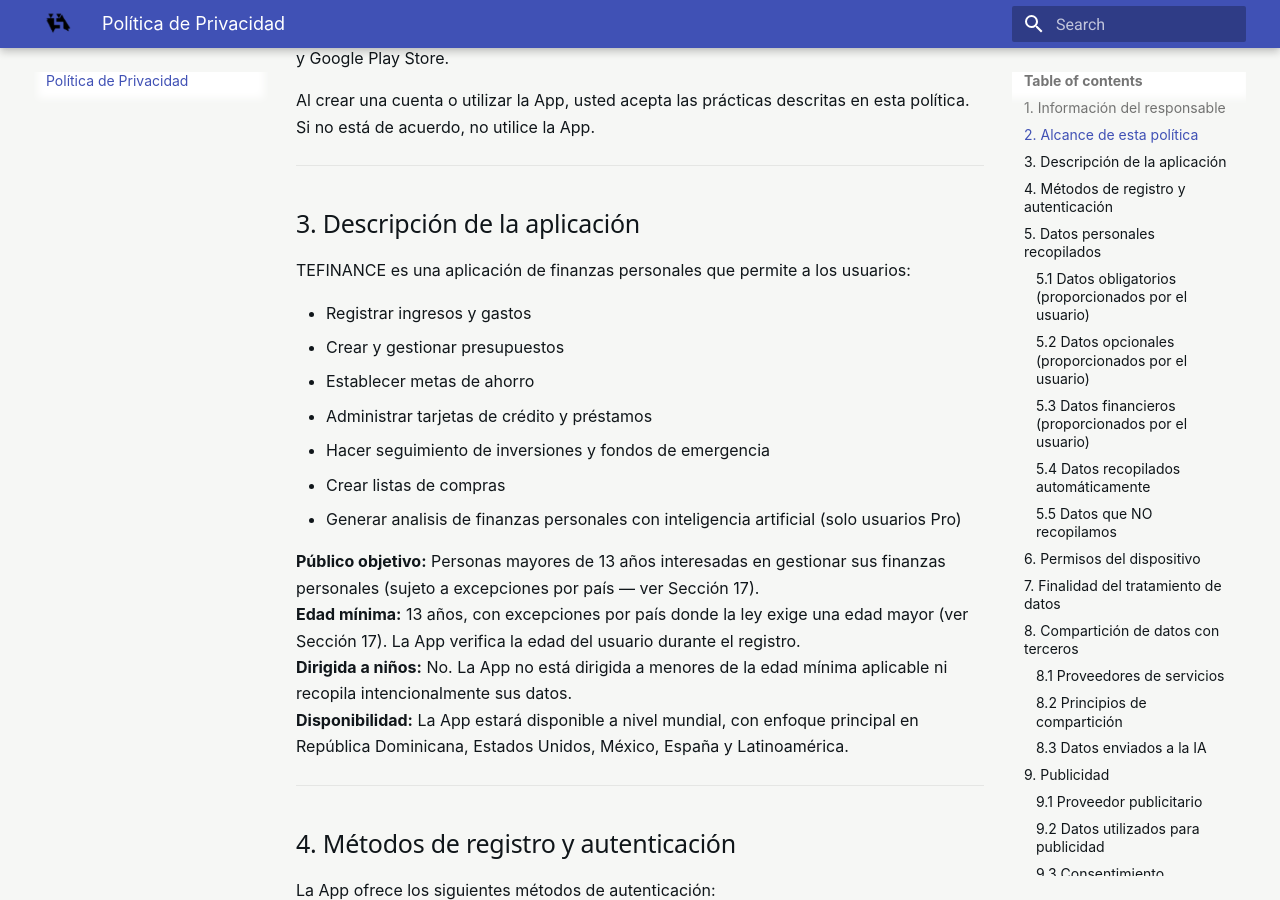
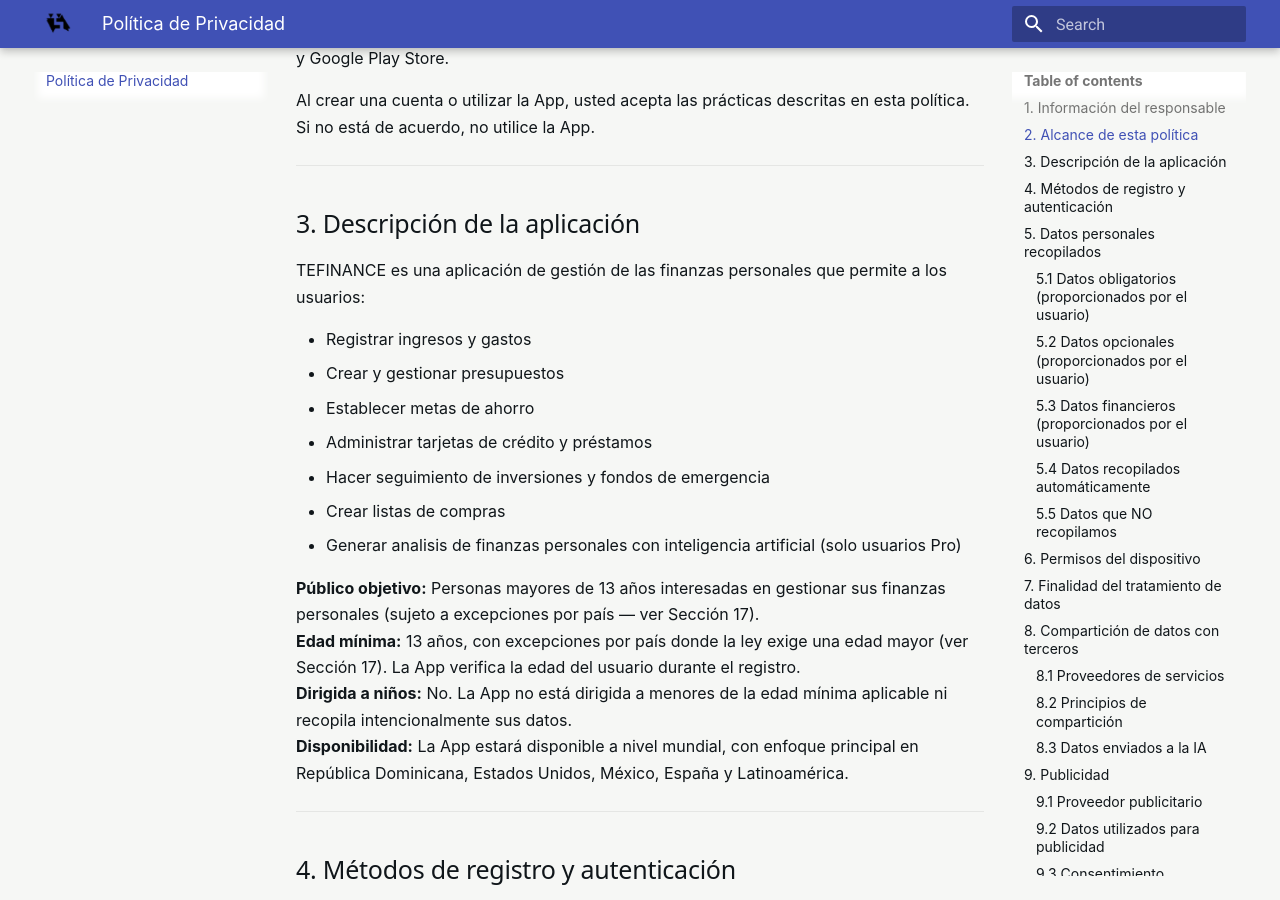
Before and after one commit to MBL309/TEFINANCE, an MkDocs documentation site: the page built from docs/privacidad.md, in a window 1280 px wide and 900 px high, scrolled down 914 px. Built offline with MkDocs 1.6.1 and Material for MkDocs 9.7.7, drawn with Linux system fonts in a browser that asks for light colours.

Commit message:
add:gestión de las finanzas personales

```diff
--- a/docs/privacidad.md
+++ b/docs/privacidad.md
@@ -30,7 +30,7 @@
 
 ## 3. Descripción de la aplicación
 
-TEFINANCE es una aplicación de finanzas personales que permite a los usuarios:
+TEFINANCE es una aplicación de gestión de las finanzas personales que permite a los usuarios:
 
 - Registrar ingresos y gastos
 - Crear y gestionar presupuestos
```
Also changed, not shown: docs/index.md (+2 -2 lines).
